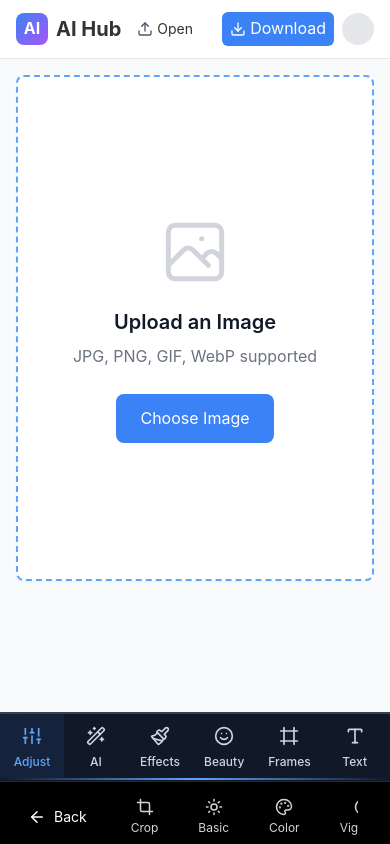
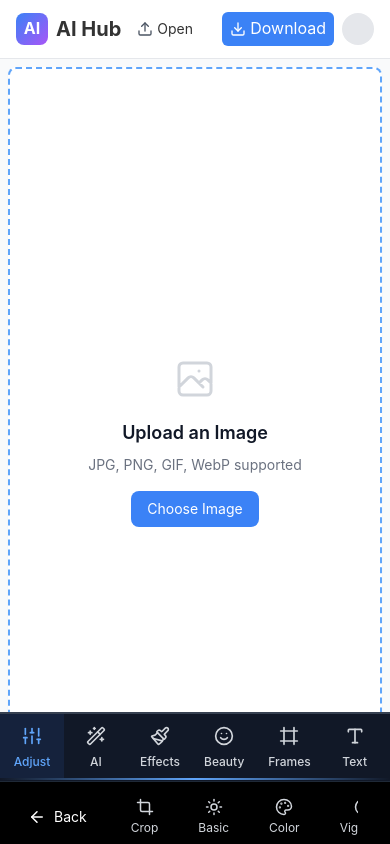
Before and after one commit to priy437pradhan/AI-hub, a Next.js app: page /editp in a window 390 px wide. Built offline with nearby package versions, Linux system fonts and the light colour scheme.

Commit message:
mobile responsiveness added

```diff
--- a/src/components/EditingPlatform/ImageCanvas.jsx
+++ b/src/components/EditingPlatform/ImageCanvas.jsx
@@ -26,17 +26,24 @@ export default function ImageCanvas({
   const [hoverHandle, setHoverHandle] = useState(null);
   const [isImageLoaded, setIsImageLoaded] = useState(false);
   const [isMobile, setIsMobile] = useState(false);
+  const [screenHeight, setScreenHeight] = useState(0);
   const containerRef = useRef(null);
 
-  // Check if device is mobile
+  // Check if device is mobile and get screen height
   useEffect(() => {
-    const checkMobile = () => {
+    const checkMobileAndHeight = () => {
       setIsMobile(window.innerWidth < 768);
+      setScreenHeight(window.innerHeight);
     };
 
-    checkMobile();
-    window.addEventListener("resize", checkMobile);
-    return () => window.removeEventListener("resize", checkMobile);
+    checkMobileAndHeight();
+    window.addEventListener("resize", checkMobileAndHeight);
+    window.addEventListener("orientationchange", checkMobileAndHeight);
+
+    return () => {
+      window.removeEventListener("resize", checkMobileAndHeight);
+      window.removeEventListener("orientationchange", checkMobileAndHeight);
+    };
   }, []);
 
   const getCropStyle = () => ({
@@ -158,30 +165,40 @@ export default function ImageCanvas({
             )}
           </svg>
 
-          {/* Resize handles */}
+          {/* Resize handles - larger on mobile */}
           <div
-            className="resize-handle absolute -top-2 -left-2 w-4 h-4 bg-blue-500 border-2 border-white rounded-full cursor-nwse-resize"
+            className={`resize-handle absolute -top-2 -left-2 bg-blue-500 border-2 border-white rounded-full cursor-nwse-resize ${
+              isMobile ? 'w-6 h-6' : 'w-4 h-4'
+            }`}
             onMouseDown={(e) => handleResize(e, 'top-left')}
             onTouchStart={(e) => handleResize(e, 'top-left')}
           />
           <div
-            className="resize-handle absolute -top-2 -right-2 w-4 h-4 bg-blue-500 border-2 border-white rounded-full cursor-nesw-resize"
+            className={`resize-handle absolute -top-2 -right-2 bg-blue-500 border-2 border-white rounded-full cursor-nesw-resize ${
+              isMobile ? 'w-6 h-6' : 'w-4 h-4'
+            }`}
             onMouseDown={(e) => handleResize(e, 'top-right')}
             onTouchStart={(e) => handleResize(e, 'top-right')}
           />
           <div
-            className="resize-handle absolute -bottom-2 -left-2 w-4 h-4 bg-blue-500 border-2 border-white rounded-full cursor-nesw-resize"
+            className={`resize-handle absolute -bottom-2 -left-2 bg-blue-500 border-2 border-white rounded-full cursor-nesw-resize ${
+              isMobile ? 'w-6 h-6' : 'w-4 h-4'
+            }`}
             onMouseDown={(e) => handleResize(e, 'bottom-left')}
             onTouchStart={(e) => handleResize(e, 'bottom-left')}
           />
           <div
-            className="resize-handle absolute -bottom-2 -right-2 w-4 h-4 bg-blue-500 border-2 border-white rounded-full cursor-nwse-resize"
+            className={`resize-handle absolute -bottom-2 -right-2 bg-blue-500 border-2 border-white rounded-full cursor-nwse-resize ${
+              isMobile ? 'w-6 h-6' : 'w-4 h-4'
+            }`}
             onMouseDown={(e) => handleResize(e, 'bottom-right')}
             onTouchStart={(e) => handleResize(e, 'bottom-right')}
           />
 
           {/* Crop info */}
-          <div className="absolute -top-10 left-0 bg-gray-800 text-white text-xs px-2 py-1 rounded">
+          <div className={`absolute -top-10 left-0 bg-gray-800 text-white rounded ${
+            isMobile ? 'text-xs px-2 py-1' : 'text-xs px-2 py-1'
+          }`}>
             {Math.round(cropSettings.width)}% × {Math.round(cropSettings.height)}% ({shapeId})
           </div>
         </div>
@@ -207,30 +224,40 @@ export default function ImageCanvas({
           </div>
         </div>
 
-        {/* Resize handles */}
+        {/* Resize handles - larger on mobile */}
         <div
-          className="resize-handle absolute -top-2 -left-2 w-4 h-4 bg-blue-500 border-2 border-white rounded-full cursor-nwse-resize"
+          className={`resize-handle absolute -top-2 -left-2 bg-blue-500 border-2 border-white rounded-full cursor-nwse-resize ${
+            isMobile ? 'w-6 h-6' : 'w-4 h-4'
+          }`}
           onMouseDown={(e) => handleResize(e, 'top-left')}
           onTouchStart={(e) => handleResize(e, 'top-left')}
         />
         <div
-          className="resize-handle absolute -top-2 -right-2 w-4 h-4 bg-blue-500 border-2 border-white rounded-full cursor-nesw-resize"
+          className={`resize-handle absolute -top-2 -right-2 bg-blue-500 border-2 border-white rounded-full cursor-nesw-resize ${
+            isMobile ? 'w-6 h-6' : 'w-4 h-4'
+          }`}
           onMouseDown={(e) => handleResize(e, 'top-right')}
           onTouchStart={(e) => handleResize(e, 'top-right')}
         />
         <div
-          className="resize-handle absolute -bottom-2 -left-2 w-4 h-4 bg-blue-500 border-2 border-white rounded-full cursor-nesw-resize"
+          className={`resize-handle absolute -bottom-2 -left-2 bg-blue-500 border-2 border-white rounded-full cursor-nesw-resize ${
+            isMobile ? 'w-6 h-6' : 'w-4 h-4'
+          }`}
           onMouseDown={(e) => handleResize(e, 'bottom-left')}
           onTouchStart={(e) => handleResize(e, 'bottom-left')}
         />
         <div
-          className="resize-handle absolute -bottom-2 -right-2 w-4 h-4 bg-blue-500 border-2 border-white rounded-full cursor-nwse-resize"
+          className={`resize-handle absolute -bottom-2 -right-2 bg-blue-500 border-2 border-white rounded-full cursor-nwse-resize ${
+            isMobile ? 'w-6 h-6' : 'w-4 h-4'
+          }`}
           onMouseDown={(e) => handleResize(e, 'bottom-right')}
           onTouchStart={(e) => handleResize(e, 'bottom-right')}
         />
 
         {/* Crop info */}
-        <div className="absolute -top-10 left-0 bg-gray-800 text-white text-xs px-2 py-1 rounded">
+        <div className={`absolute -top-10 left-0 bg-gray-800 text-white rounded ${
+          isMobile ? 'text-xs px-2 py-1' : 'text-xs px-2 py-1'
+        }`}>
           {Math.round(cropSettings.width)}% × {Math.round(cropSettings.height)}%
         </div>
       </div>
@@ -398,39 +425,68 @@ export default function ImageCanvas({
 
   // Simple Ad Component
   const AdPlaceholder = ({ type }) => (
-    <div className="bg-gray-100 border-2 border-dashed border-gray-300 flex items-center justify-center">
+    <div className="bg-gray-100 border-2 border-dashed border-gray-300 flex items-center justify-center h-full">
       <span className="text-gray-500 text-sm">
         {type === 'side' ? 'Side Ad' : 'Bottom Ad'}
       </span>
     </div>
   );
 
+  // Calculate dynamic heights for mobile
+  const getMobileHeights = () => {
+    const baseHeight = screenHeight > 0 ? screenHeight : window.innerHeight;
+    const bottomAdHeight = showBottomAd ? 128 : 0; // 8rem = 128px
+    const padding = 32; // 2rem = 32px
+
+    return {
+      containerHeight: baseHeight - bottomAdHeight - padding,
+      imageAreaHeight: baseHeight - bottomAdHeight - padding - 64, // Extra space for UI
+    };
+  };
+
+  const { containerHeight, imageAreaHeight } = getMobileHeights();
+
   return (
-  <div className="w-full min-h-screen bg-gray-50 flex flex-col pb-24">
+    <div
+      className="w-full bg-gray-50 flex flex-col overflow-hidden"
+      style={{
+        height: isMobile ? `${screenHeight}px` : 'auto',
+        minHeight: isMobile ? `${screenHeight}px` : '100vh'
+      }}
+    >
       {/* Main Content Container */}
-    <div className="flex flex-col lg:flex-row flex-1">
+      <div className="flex flex-col lg:flex-row flex-1 overflow-hidden">
         {/* Main Image Area */}
-      <div className={`flex-1 ${showSideAd ? 'p-4' : 'p-8'}`}>
+        <div
+          className={`flex-1 ${showSideAd ? 'p-2 lg:p-4' : 'p-2 lg:p-8'} overflow-hidden`}
+          style={{
+            height: isMobile ? `${containerHeight}px` : 'auto'
+          }}
+        >
           <div
             className={`
-            w-full h-full flex justify-center items-center bg-white rounded-lg shadow-sm
-            ${showSideAd ? 'min-h-[60vh]' : 'min-h-[calc(100vh-8rem)]'}
-            ${showBottomAd ? 'lg:min-h-[calc(100vh-12rem)]' : ''}
+              w-full h-full flex justify-center items-center bg-white rounded-lg shadow-sm overflow-hidden
               ${!imagePreview ? 'border-2 border-dashed border-blue-400' : 'border border-gray-200'}
             `}
             ref={containerRef}
+            style={{
+              height: isMobile ? `${imageAreaHeight}px` : showSideAd ? 'calc(100vh - 8rem)' : 'calc(100vh - 8rem)'
+            }}
           >
             {imagePreview ? (
-            <div className="relative w-full h-full flex items-center justify-center p-4">
+              <div className="relative w-full h-full flex items-center justify-center p-2 lg:p-4">
                 <div className="relative max-w-full max-h-full">
                   <img
                     src={imagePreview}
                     alt="Preview"
                     ref={imageRef}
                     onLoad={handleImageLoad}
-                  className={`w-full h-auto max-w-full max-h-[70vh] object-contain transition-opacity duration-500 ${
+                    className={`w-full h-auto max-w-full object-contain transition-opacity duration-500 ${
                       isImageLoaded ? 'opacity-100' : 'opacity-0'
                     }`}
+                    style={{
+                      maxHeight: isMobile ? `${imageAreaHeight - 32}px` : '70vh'
+                    }}
                     draggable={false}
                   />
 
@@ -438,9 +494,9 @@ export default function ImageCanvas({
                 </div>
               </div>
             ) : (
-            <div className="text-center p-8">
+              <div className="text-center p-4 lg:p-8">
                 <svg
-                className="w-20 h-20 mx-auto text-gray-300 mb-4"
+                  className={`mx-auto text-gray-300 mb-4 ${isMobile ? 'w-12 h-12' : 'w-20 h-20'}`}
                   fill="none"
                   stroke="currentColor"
                   viewBox="0 0 24 24"
@@ -452,11 +508,17 @@ export default function ImageCanvas({
                     d="M4 16l4.586-4.586a2 2 0 012.828 0L16 16m-2-2l1.586-1.586a2 2 0 012.828 0L20 14m-6-6h.01M6 20h12a2 2 0 002-2V6a2 2 0 00-2-2H6a2 2 0 00-2 2v12a2 2 0 002 2z"
                   />
                 </svg>
-              <h3 className="text-xl font-semibold mb-2">Upload an Image</h3>
-              <p className="text-gray-500 mb-6">JPG, PNG, GIF, WebP supported</p>
+                <h3 className={`font-semibold mb-2 ${isMobile ? 'text-lg' : 'text-xl'}`}>
+                  Upload an Image
+                </h3>
+                <p className={`text-gray-500 mb-4 lg:mb-6 ${isMobile ? 'text-sm' : 'text-base'}`}>
+                  JPG, PNG, GIF, WebP supported
+                </p>
                 <button
                   onClick={handleUploadClick}
-                className="px-6 py-3 bg-blue-500 text-white rounded-lg hover:bg-blue-600 transition-colors"
+                  className={`bg-blue-500 text-white rounded-lg hover:bg-blue-600 transition-colors ${
+                    isMobile ? 'px-4 py-2 text-sm' : 'px-6 py-3'
+                  }`}
                 >
                   Choose Image
                 </button>
@@ -475,11 +537,13 @@ export default function ImageCanvas({
 
       {/* Bottom Ad - Only show when enabled */}
       {showBottomAd && (
-      <div className="w-full h-32 border-t p-4">
+        <div
+          className="w-full border-t p-2 lg:p-4 flex-shrink-0"
+          style={{ height: isMobile ? '120px' : '128px' }}
+        >
           <AdPlaceholder type="bottom" />
         </div>
       )}
     </div>
   );
-
 }
```
Lines whose indentation alone changed are shown as unchanged.
